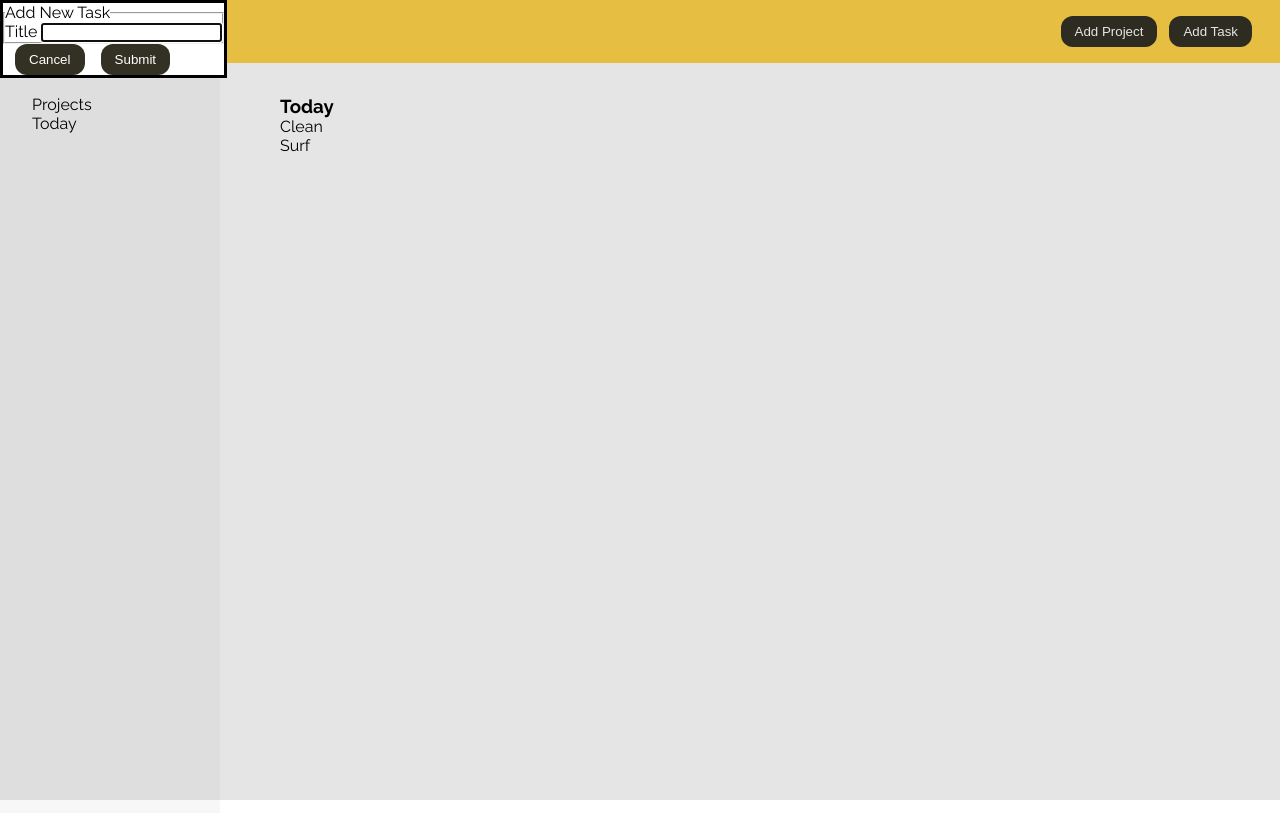
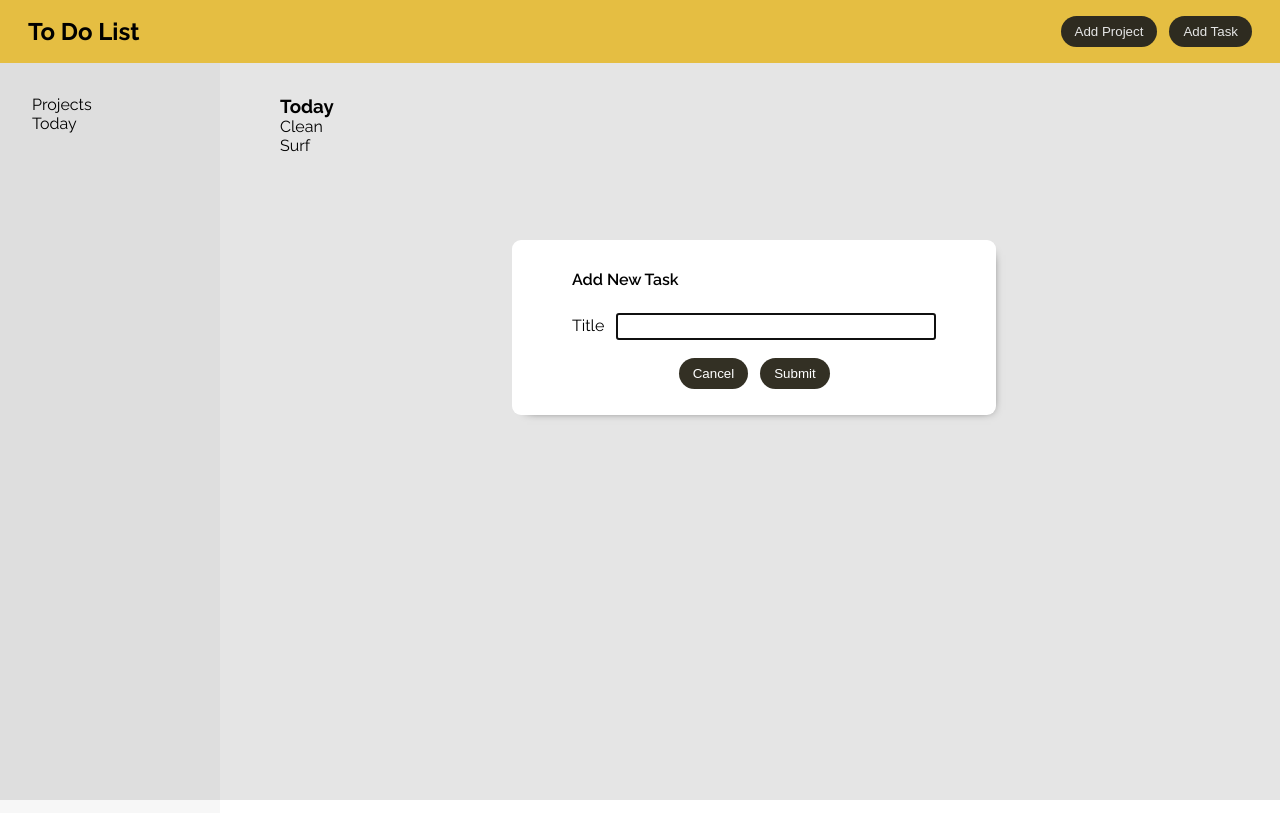
Before and after one commit to rydge-rivard/to-do-list, a plain HTML site: page index.html in a window 1280 px wide. Both pictures are taken after a click on the button "Add Task". Drawn offline with Linux system fonts and the light colour scheme.

Commit message:
Add style to dialog and child elements.

```diff
--- a/style.css
+++ b/style.css
@@ -8,10 +8,6 @@ body {
 body * {
     margin: 0;
     padding: 0;
-}
-
-.content div {
-    border: 2px solid black;
 }
 
 .header {
@@ -28,7 +24,7 @@ body * {
 
 button {
     padding: 8px 14px;
-    border-radius: 12px;
+    border-radius: 18px;
     border: none;
     background-color: #333024;
     color: white;
@@ -56,3 +52,44 @@ button {
     padding: 16px;
     margin: 12px 0;
 }
+
+dialog {
+    box-shadow: 5px 5px 10px -10px;
+    border: none;
+    border-radius: 9px;
+    position: absolute;
+    top: 30%;
+    left: 40%;
+    padding: 30px 60px 20px;
+}
+
+fieldset {
+    padding: 24px 0 12px 0;
+    border: none;
+}
+
+ul,
+li {
+    margin: 0;
+    padding: 0;
+    list-style: none;
+}
+
+dialog button {
+    margin: 6px;
+}
+
+dialog div {
+    display: flex;
+    justify-content: center;
+}
+
+input {
+    width: 300px;
+    padding: 4px 8px;
+    margin: 0 0 0 8px;
+}
+
+legend {
+    font-weight: 600;
+}
```
